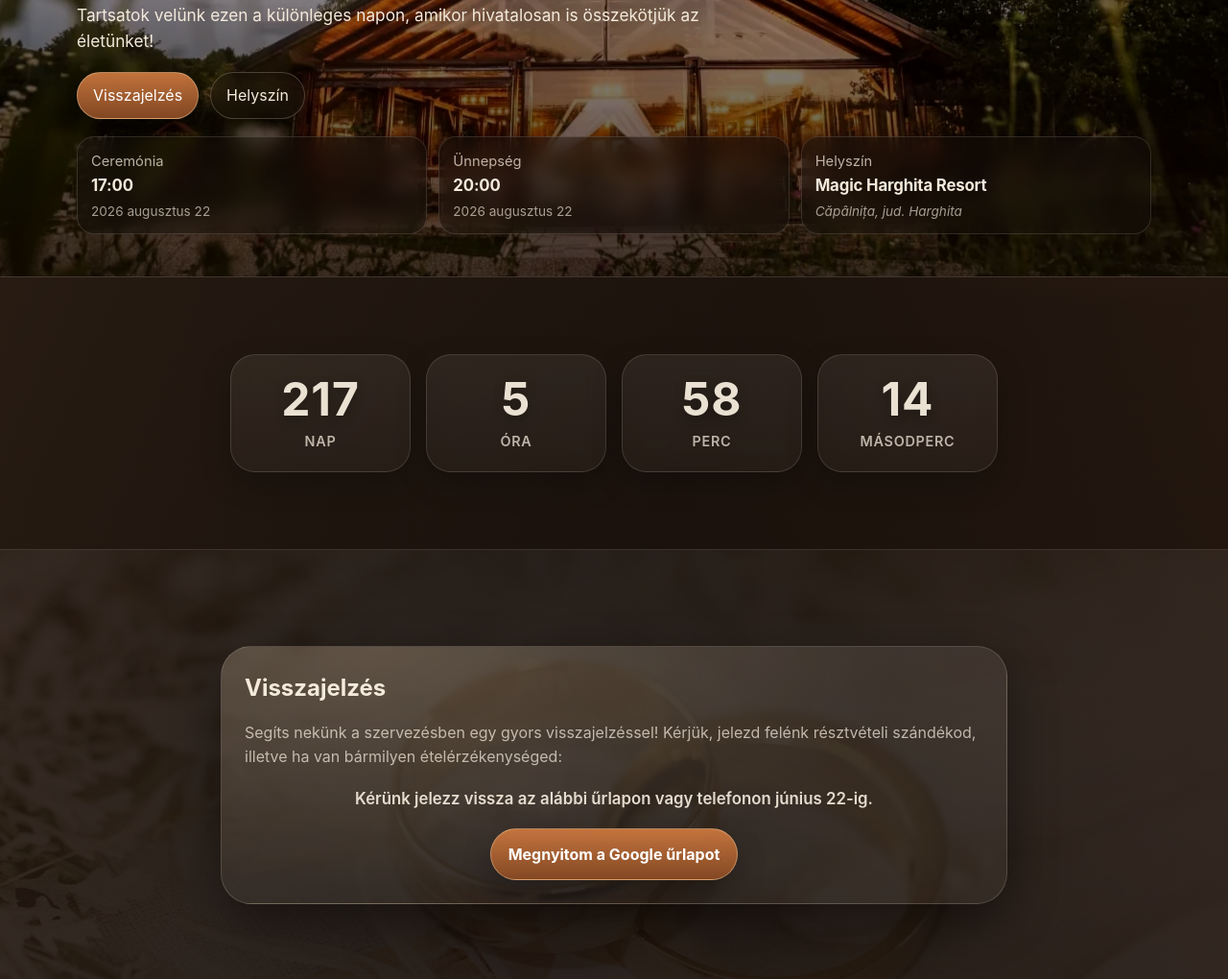
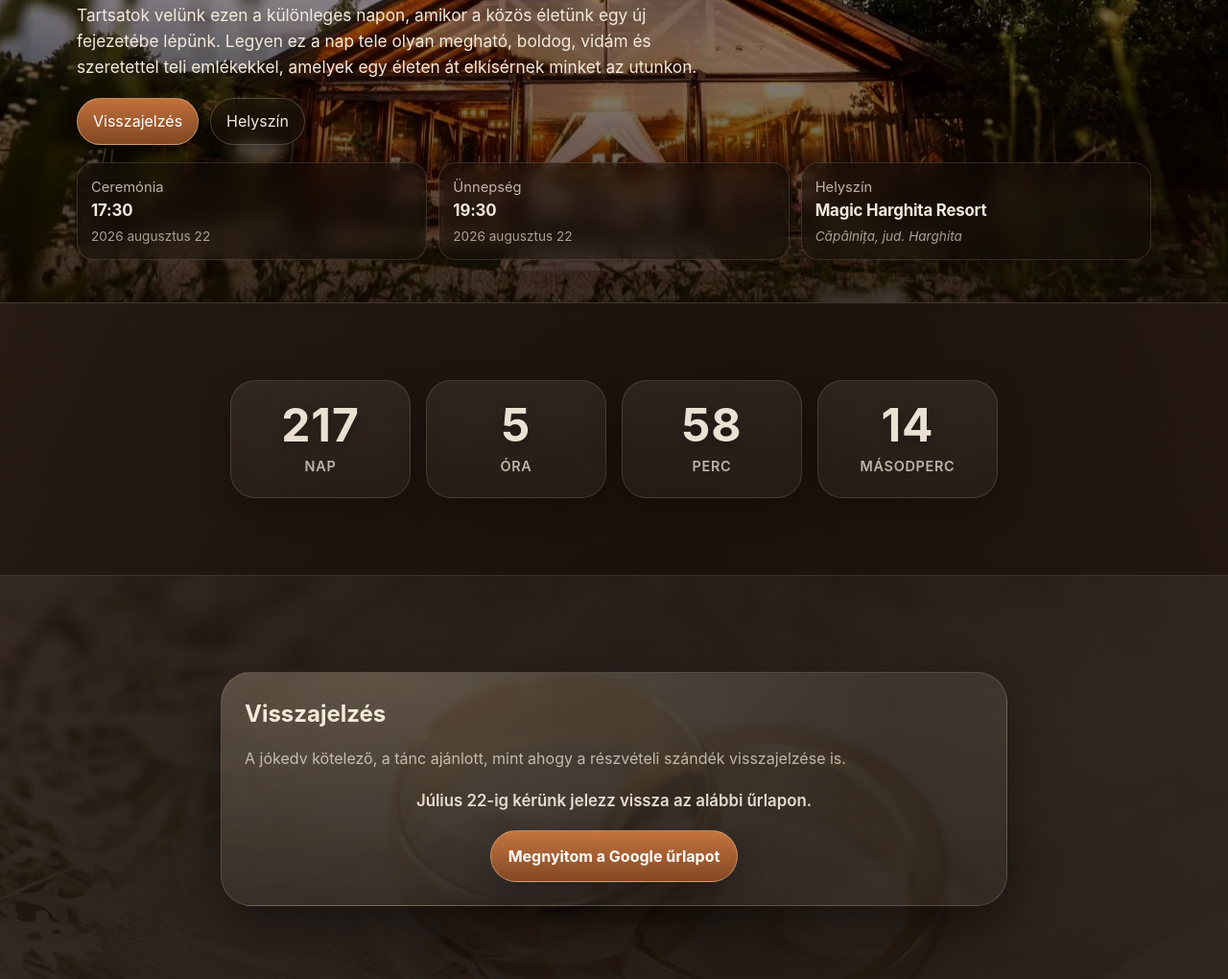
Before and after one commit to guilty-sparker/eszunkiszunkmulatunk, a plain HTML site: page index.html in a window 1280 px wide. Shown: the part 312-1332 px from the top of the page at 96% size. Drawn offline with Linux system fonts and the light colour scheme.

Commit message:
update texts

```diff
--- a/i18n.js
+++ b/i18n.js
@@ -20,7 +20,7 @@ const translationsData = {
       "date": "2026. augusztus 22.",
       "names": "Bea és Gábor",
       "subtitle": "Esküvője",
-      "lead": "Tartsatok velünk ezen a különleges napon, amikor hivatalosan is összekötjük az életünket!",
+      "lead": "Tartsatok velünk ezen a különleges napon, amikor a közös életünk egy új fejezetébe lépünk. Legyen ez a nap tele olyan megható, boldog, vidám és szeretettel teli emlékekkel, amelyek egy életen át elkísérnek minket az utunkon.",
       "ctaRsvp": "Visszajelzés",
       "ctaLocation": "Helyszín"
     },
@@ -38,8 +38,8 @@ const translationsData = {
     },
     "rsvp": {
       "title": "Visszajelzés",
-      "description": "Segíts nekünk a szervezésben egy gyors visszajelzéssel! Kérjük, jelezd felénk résztvételi szándékod, illetve ha van bármilyen ételérzékenységed:",
-      "deadline": "Kérünk jelezz vissza az alábbi űrlapon vagy telefonon június 22-ig.",
+      "description": "A jókedv kötelező, a tánc ajánlott, mint ahogy a részvételi szándék visszajelzése is.",
+      "deadline": "Július 22-ig kérünk jelezz vissza az alábbi űrlapon.",
       "button": "Megnyitom a Google űrlapot"
     },
     "location": {
@@ -52,12 +52,12 @@ const translationsData = {
     "accommodation": {
       "title": "Szállás",
       "price": "150 RON / fő",
-      "description": "Amennyiben a helyszinen aludnátok, kérünk jelezzétek szándékotokat, a Magic Harghita Resort tud szállással szolgálni korlátozott számban. Minden további infót a szállásról itt találtok:",
+      "description": "A helyszínen szállást is lehet foglalni, amennyiben valaki a késői vezetés vagy a lehetséges busz helyett a kényelmesebb ott alvást választaná. A helyek száma korlátozott és a közelebbi családtagoknak előnyük van a foglalásban. További részletet a szállásról a következő oldalon lehet találni:",
       "button": "Tovább a szállás oldalára",
-      "includes": "Benne van:",
+      "includes": "Amit tartalmaz:",
       "breakfast": "reggeli / morzsa",
       "checkout": "Check‑out:",
-      "checkoutTime": "másnap 12 óra"
+      "checkoutTime": "másnap déli 12:00 óra"
     },
     "footer": {
       "text": "Bea & Gábor • 2026.08.22."
@@ -66,7 +66,7 @@ const translationsData = {
   en: {
     "meta": {
       "title": "Bea & Gábor — Wedding",
-      "description": "Bea & Gábor's wedding — 2026.08.22. • Ceremony 17:00 • Celebration 20:00 • Magic Harghita Resort"
+      "description": "Bea & Gábor's wedding — 2026.08.22. • Ceremony 17:30 • Celebration 19:30 • Magic Harghita Resort"
     },
     "nav": {
       "skipLink": "Skip to content",
@@ -79,7 +79,7 @@ const translationsData = {
       "date": "August 22, 2026",
       "names": "Bea and Gábor",
       "subtitle": "Wedding",
-      "lead": "Join us on this special day when we officially unite our lives!",
+      "lead": "Join us on this special day as we step into a new chapter of our life together. May this day be filled with touching, joyful, happy, and love-filled memories that will accompany us throughout our journey.",
       "ctaRsvp": "RSVP",
       "ctaLocation": "Location"
     },
@@ -97,8 +97,8 @@ const translationsData = {
     },
     "rsvp": {
       "title": "RSVP",
-      "description": "Help us with planning by sending a quick response! Please let us know your attendance intention and any dietary restrictions:",
-      "deadline": "Please respond via the form below or by phone by June 22.",
+      "description": "Good mood is mandatory, dancing is recommended, as is letting us know your attendance intention.",
+      "deadline": "Please respond via the form below by July 22.",
       "button": "Open Google Form"
     },
     "location": {
@@ -111,12 +111,12 @@ const translationsData = {
     "accommodation": {
       "title": "Accommodation",
       "price": "150 RON / person",
-      "description": "If you plan to stay at the venue, please let us know your intention, as Magic Harghita Resort can provide accommodation in limited numbers. Find all additional accommodation information here:",
+      "description": "Accommodation can also be booked at the venue, if someone would prefer the comfort of staying overnight instead of late driving or the possible bus. The number of places is limited and closer family members have priority in booking. Further details about accommodation can be found on the following page:",
       "button": "Go to accommodation page",
-      "includes": "Included:",
+      "includes": "What's included:",
       "breakfast": "breakfast / snack",
       "checkout": "Check-out:",
-      "checkoutTime": "next day at 12"
+      "checkoutTime": "next day at 12:00 PM"
     },
     "footer": {
       "text": "Bea & Gábor • 2026.08.22."
@@ -125,7 +125,7 @@ const translationsData = {
   ro: {
     "meta": {
       "title": "Bea & Gábor — Nuntă",
-      "description": "Nunta lui Bea & Gábor — 2026.08.22. • Ceremonie 17:00 • Sărbătoare 20:00 • Magic Harghita Resort"
+      "description": "Nunta lui Bea & Gábor — 2026.08.22. • Ceremonie 17:30 • Sărbătoare 19:30 • Magic Harghita Resort"
     },
     "nav": {
       "skipLink": "Sari la conținut",
@@ -138,7 +138,7 @@ const translationsData = {
       "date": "22 august 2026",
       "names": "Bea și Gábor",
       "subtitle": "Nunta",
-      "lead": "Alătură-te nouă în această zi specială când ne unim oficial viețile!",
+      "lead": "Alătură-te nouă în această zi specială când intrăm într-un nou capitol al vieții noastre comune. Fie ca această zi să fie plină de amintiri emoționante, fericite, vesele și pline de dragoste care ne vor însoți pe tot parcursul călătoriei noastre.",
       "ctaRsvp": "Confirmare",
       "ctaLocation": "Locație"
     },
@@ -156,8 +156,8 @@ const translationsData = {
     },
     "rsvp": {
       "title": "Confirmare",
-      "description": "Ajută-ne cu planificarea trimitând un răspuns rapid! Te rugăm să ne anunți intenția de participare și orice restricții alimentare:",
-      "deadline": "Te rugăm să răspunzi prin formularul de mai jos sau telefonic până pe 22 iunie.",
+      "description": "Buna dispoziție este obligatorie, dansul este recomandat, la fel ca și anunțarea intenției de participare.",
+      "deadline": "Te rugăm să răspunzi prin formularul de mai jos până pe 22 iulie.",
       "button": "Deschide formularul Google"
     },
     "location": {
@@ -170,12 +170,12 @@ const translationsData = {
     "accommodation": {
       "title": "Cazare",
       "price": "150 RON / persoană",
-      "description": "Dacă intenționați să rămâneți la locație, vă rugăm să ne anunțați intenția, deoarece Magic Harghita Resort poate oferi cazare în număr limitat. Găsiți toate informațiile suplimentare despre cazare aici:",
+      "description": "Se poate rezerva și cazare la locație, dacă cineva ar prefera confortul de a rămâne peste noapte în loc de condus târziu sau de autobuzul posibil. Numărul de locuri este limitat și membrii familiei mai apropiați au prioritate la rezervare. Detalii suplimentare despre cazare pot fi găsite pe următoarea pagină:",
       "button": "Mergi la pagina de cazare",
-      "includes": "Inclus:",
+      "includes": "Ce include:",
       "breakfast": "mic dejun / gustare",
       "checkout": "Check-out:",
-      "checkoutTime": "a doua zi la 12"
+      "checkoutTime": "a doua zi la 12:00"
     },
     "footer": {
       "text": "Bea & Gábor • 2026.08.22."
--- a/index.html
+++ b/index.html
@@ -4,7 +4,7 @@
     <meta charset="utf-8" />
     <meta name="viewport" content="width=device-width, initial-scale=1" />
     <meta http-equiv="Content-Security-Policy" content="default-src 'self'; script-src 'self' 'unsafe-inline' https://fonts.googleapis.com; style-src 'self' 'unsafe-inline' https://fonts.googleapis.com; font-src 'self' https://fonts.gstatic.com; img-src 'self' data: https:; frame-src https://www.google.com https://maps.google.com; connect-src 'self';" />
-    <meta name="description" content="Bea & Gábor esküvője — 2026.08.22. • Ceremónia 17:00 • Lakodalom 20:00 • Magic Harghita Resort" />
+    <meta name="description" content="Bea & Gábor esküvője — 2026.08.22. • Ceremónia 17:30 • Ünnepség 19:30 • Magic Harghita Resort" />
     <title>Bea & Gábor — Esküvő</title>
     <link rel="icon" type="image/svg+xml" href="./favicon.svg" />
 
@@ -107,7 +107,7 @@
         </h1>
 
         <p class="hero__lead" data-i18n="hero.lead">
-          Tartsatok velünk ezen a különleges napon, amikor hivatalosan is összekötjük az életünket!
+          Tartsatok velünk ezen a különleges napon, amikor a közös életünk egy új fejezetébe lépünk. Legyen ez a nap tele olyan megható, boldog, vidám és szeretettel teli emlékekkel, amelyek egy életen át elkísérnek minket az utunkon.
         </p>
 
         <div class="hero__cta">
@@ -118,12 +118,12 @@
         <div class="quickfacts" role="list" aria-label="Gyors információk">
           <div class="quickfacts__item" role="listitem">
             <div class="quickfacts__k" data-i18n="quickfacts.ceremony">Ceremónia</div>
-            <div class="quickfacts__v">17:00</div>
+            <div class="quickfacts__v">17:30</div>
             <div class="quickfacts__date" data-i18n="quickfacts.date">2026 augusztus 22</div>
           </div>
           <div class="quickfacts__item" role="listitem">
             <div class="quickfacts__k" data-i18n="quickfacts.celebration">Ünnepség</div>
-            <div class="quickfacts__v">20:00</div>
+            <div class="quickfacts__v">19:30</div>
             <div class="quickfacts__date" data-i18n="quickfacts.date">2026 augusztus 22</div>
           </div>
           <div class="quickfacts__item" role="listitem">
@@ -163,10 +163,10 @@
         <div class="container rsvp">
           <div class="rsvp__box">
             <h2 id="rsvp-cim" data-i18n="rsvp.title">Visszajelzés</h2>
-            <p class="muted" data-i18n="rsvp.description">Segíts nekünk a szervezésben egy gyors visszajelzéssel! Kérjük, jelezd felénk résztvételi szándékod, illetve ha van bármilyen ételérzékenységed:</p>
+            <p class="muted" data-i18n="rsvp.description">A jókedv kötelező, a tánc ajánlott, mint ahogy a részvételi szándék visszajelzése is.</p>
 
             <p class="rsvp__deadline" data-i18n="rsvp.deadline">
-              Kérünk jelezz vissza az alábbi űrlapon vagy telefonon június 22-ig.
+              Július 22-ig kérünk jelezz vissza az alábbi űrlapon.
             </p>
 
             <div class="actions actions--center">
@@ -236,7 +236,7 @@
             <h2 id="szallas-cim" data-i18n="accommodation.title">Szállás</h2>
             <div class="pill" data-i18n="accommodation.price">150 RON / fő</div>
             <p data-i18n="accommodation.description">
-              Amennyiben a helyszinen aludnátok, kérünk jelezzétek szándékotokat, a Magic Harghita Resort tud szállással szolgálni korlátozott számban. Minden további infót a szállásról itt találtok:
+              A helyszínen szállást is lehet foglalni, amennyiben valaki a késői vezetés vagy a lehetséges busz helyett a kényelmesebb ott alvást választaná. A helyek száma korlátozott és a közelebbi családtagoknak előnyük van a foglalásban. További részletet a szállásról a következő oldalon lehet találni:
             </p>
             <div class="actions">
               <a
@@ -250,7 +250,7 @@
               </a>
             </div>
             <p class="muted" style="margin-top: 12px;">
-              <strong data-i18n="accommodation.includes">Benne van:</strong> <span data-i18n="accommodation.breakfast">reggeli / morzsa</span> • <strong data-i18n="accommodation.checkout">Check‑out:</strong> <span data-i18n="accommodation.checkoutTime">másnap 12–13 óra között</span>
+              <strong data-i18n="accommodation.includes">Amit tartalmaz:</strong> <span data-i18n="accommodation.breakfast">reggeli / morzsa</span> • <strong data-i18n="accommodation.checkout">Check‑out:</strong> <span data-i18n="accommodation.checkoutTime">másnap déli 12:00 óra</span>
             </p>
           </div>
 
```
